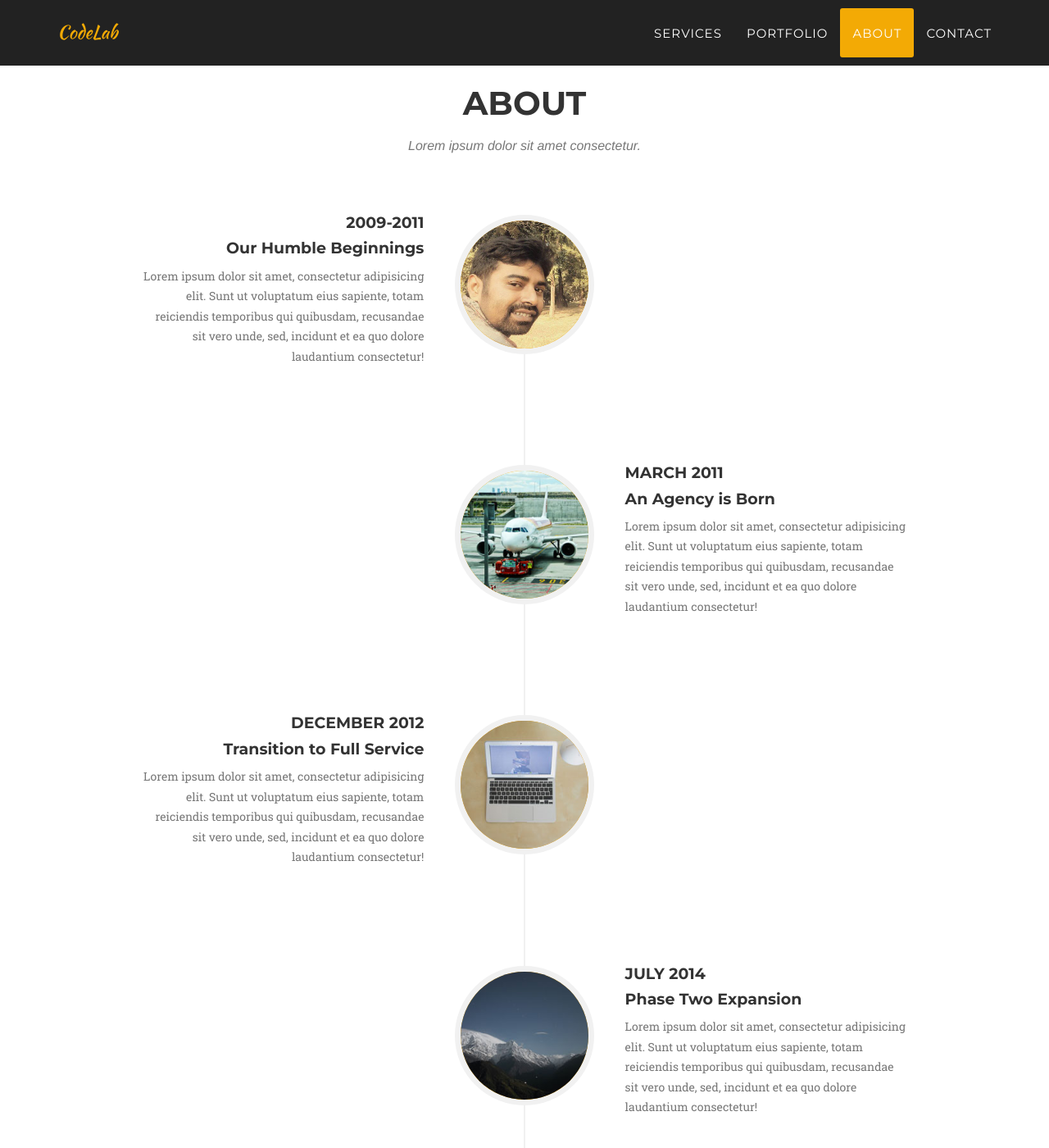
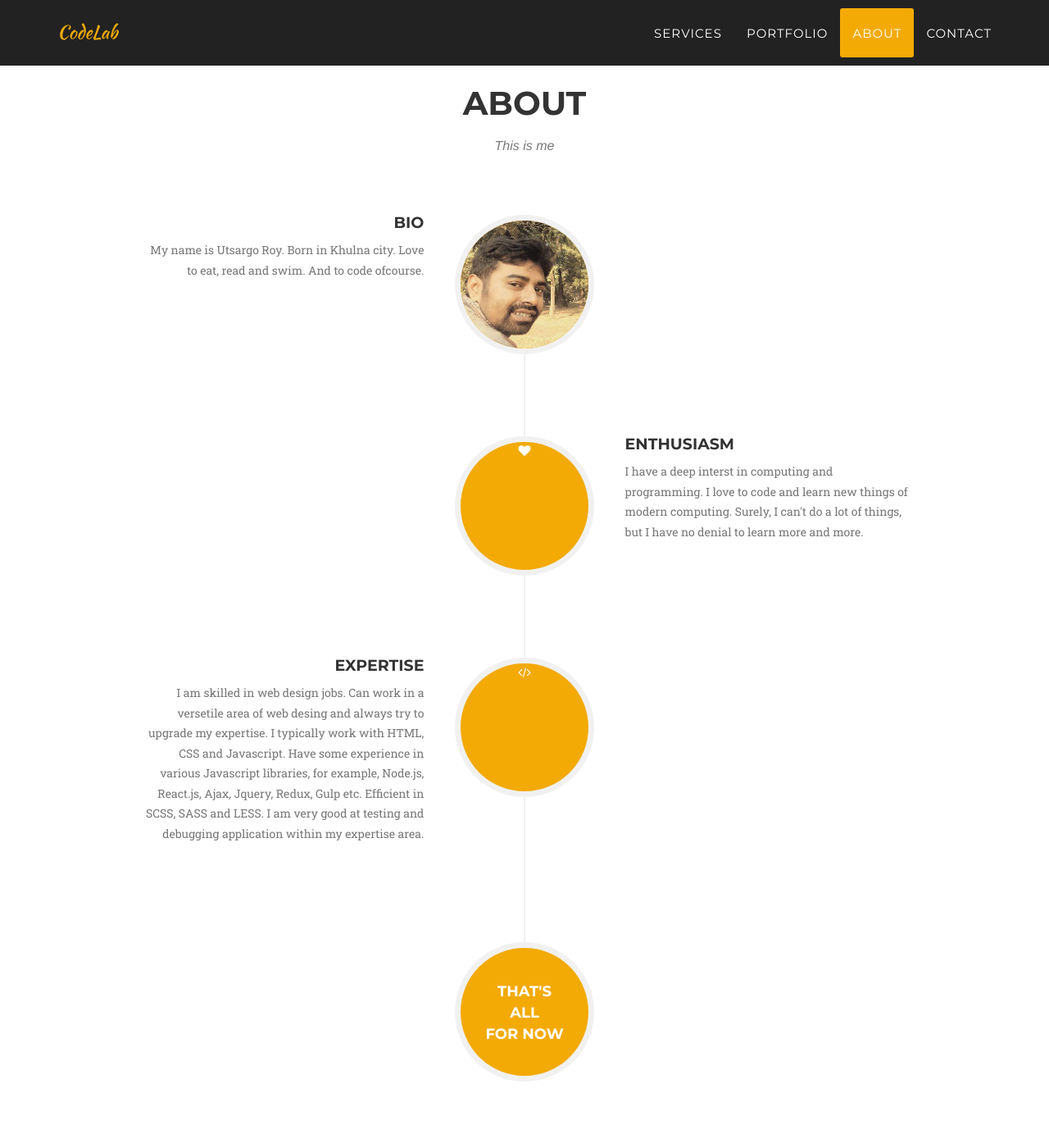
Before and after one commit to utsargoroy/utsargoroy.github.io, a Jekyll site: the page built from index.html, in a window 1280 px wide and 1400 px high, scrolled down 2765 px. Shown: the whole window at 82% size. Built offline with Jekyll 4.4.1, drawn with Linux system fonts in a browser that asks for light colours; some web fonts are replaced.

Commit message:
added about section

```diff
--- a/_includes/about.html
+++ b/_includes/about.html
@@ -4,7 +4,7 @@
             <div class="row">
                 <div class="col-lg-12 text-center">
                     <h2 class="section-heading">About</h2>
-                    <h3 class="section-subheading text-muted">Lorem ipsum dolor sit amet consectetur.</h3>
+                    <h3 class="section-subheading text-muted">This is me</h3>
                 </div>
             </div>
             <div class="row">
@@ -16,61 +16,46 @@
                             </div>
                             <div class="timeline-panel">
                                 <div class="timeline-heading">
-                                    <h4>2009-2011</h4>
-                                    <h4 class="subheading">Our Humble Beginnings</h4>
+                                    <h4>Bio</h4>
+
                                 </div>
                                 <div class="timeline-body">
-                                    <p class="text-muted">Lorem ipsum dolor sit amet, consectetur adipisicing elit. Sunt ut voluptatum eius sapiente, totam reiciendis temporibus qui quibusdam, recusandae sit vero unde, sed, incidunt et ea quo dolore laudantium consectetur!</p>
+                                    <p class="text-muted">My name is Utsargo Roy. Born in Khulna city. Love to eat, read and swim. And to code ofcourse.</p>
                                 </div>
                             </div>
                         </li>
                         <li class="timeline-inverted">
                             <div class="timeline-image">
-                                <img class="img-circle img-responsive" src="img/about/2.jpg" alt="">
+                                <i class="fa fa-heart fa-stack-1x fa-inverse"></i>
                             </div>
                             <div class="timeline-panel">
                                 <div class="timeline-heading">
-                                    <h4>March 2011</h4>
-                                    <h4 class="subheading">An Agency is Born</h4>
+                                    <h4>Enthusiasm</h4>
+
                                 </div>
                                 <div class="timeline-body">
-                                    <p class="text-muted">Lorem ipsum dolor sit amet, consectetur adipisicing elit. Sunt ut voluptatum eius sapiente, totam reiciendis temporibus qui quibusdam, recusandae sit vero unde, sed, incidunt et ea quo dolore laudantium consectetur!</p>
+                                    <p class="text-muted">I have a deep interst in computing and programming. I love to code and learn new things of modern computing. Surely, I can't do a lot of things, but I have no denial to learn more and more.</p>
                                 </div>
                             </div>
                         </li>
                         <li>
                             <div class="timeline-image">
-                                <img class="img-circle img-responsive" src="img/about/3.jpg" alt="">
-                            </div>
+                                <i class="fa fa-code fa-stack-1x fa-inverse"></i>                            </div>
                             <div class="timeline-panel">
                                 <div class="timeline-heading">
-                                    <h4>December 2012</h4>
-                                    <h4 class="subheading">Transition to Full Service</h4>
+                                    <h4>Expertise</h4>
+
                                 </div>
                                 <div class="timeline-body">
-                                    <p class="text-muted">Lorem ipsum dolor sit amet, consectetur adipisicing elit. Sunt ut voluptatum eius sapiente, totam reiciendis temporibus qui quibusdam, recusandae sit vero unde, sed, incidunt et ea quo dolore laudantium consectetur!</p>
+                                    <p class="text-muted">I am skilled in web design jobs. Can work in a versetile area of web desing and always try to upgrade my expertise. I typically work with HTML, CSS and Javascript. Have some experience in various Javascript libraries, for example, Node.js, React.js, Ajax, Jquery, Redux, Gulp etc. Efficient in SCSS, SASS and LESS. I am very good at testing and debugging application within my expertise area.</p>
                                 </div>
                             </div>
                         </li>
                         <li class="timeline-inverted">
                             <div class="timeline-image">
-                                <img class="img-circle img-responsive" src="img/about/4.jpg" alt="">
-                            </div>
-                            <div class="timeline-panel">
-                                <div class="timeline-heading">
-                                    <h4>July 2014</h4>
-                                    <h4 class="subheading">Phase Two Expansion</h4>
-                                </div>
-                                <div class="timeline-body">
-                                    <p class="text-muted">Lorem ipsum dolor sit amet, consectetur adipisicing elit. Sunt ut voluptatum eius sapiente, totam reiciendis temporibus qui quibusdam, recusandae sit vero unde, sed, incidunt et ea quo dolore laudantium consectetur!</p>
-                                </div>
-                            </div>
-                        </li>
-                        <li class="timeline-inverted">
-                            <div class="timeline-image">
-                                <h4>Be Part
-                                    <br>Of Our
-                                    <br>Story!</h4>
+                                <h4>That's
+                                    <br>All
+                                    <br>For Now</h4>
                             </div>
                         </li>
                     </ul>
```
